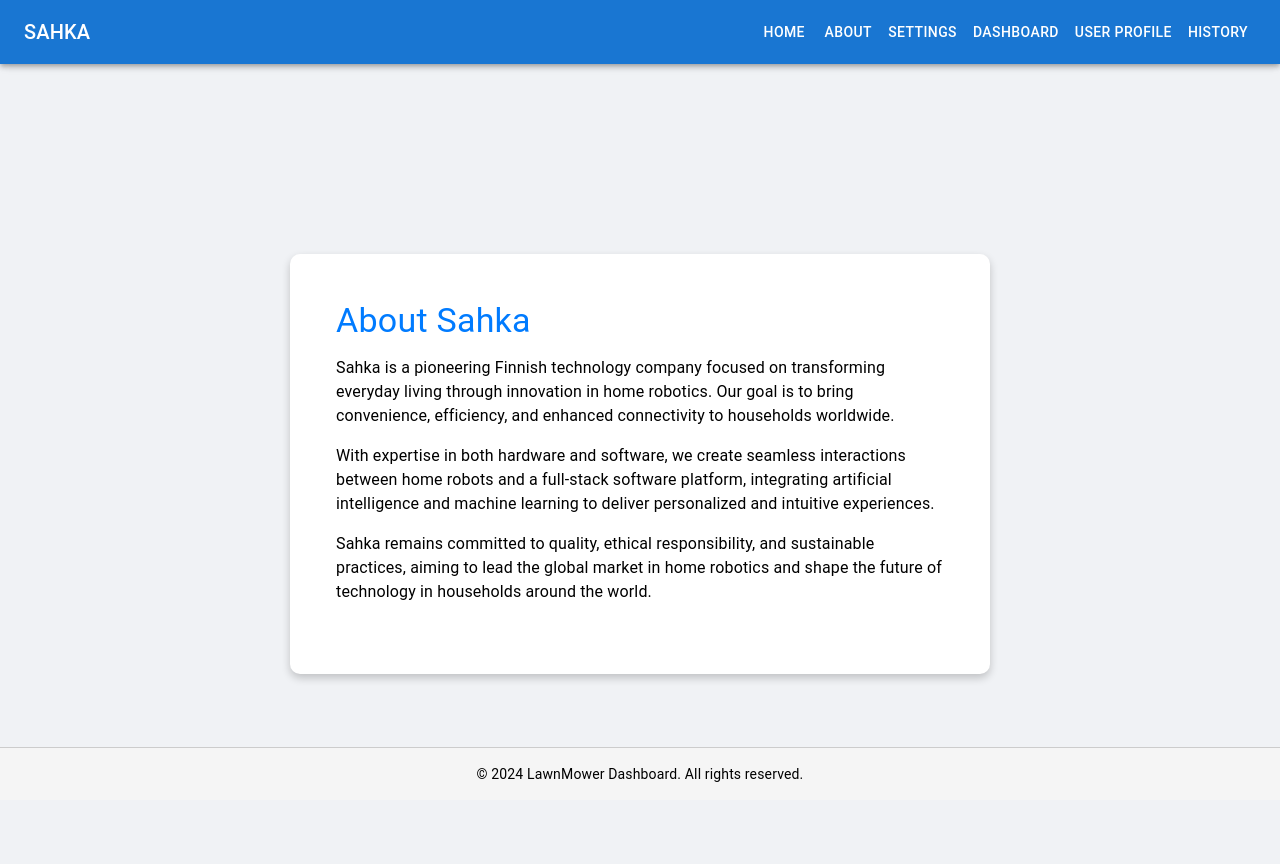
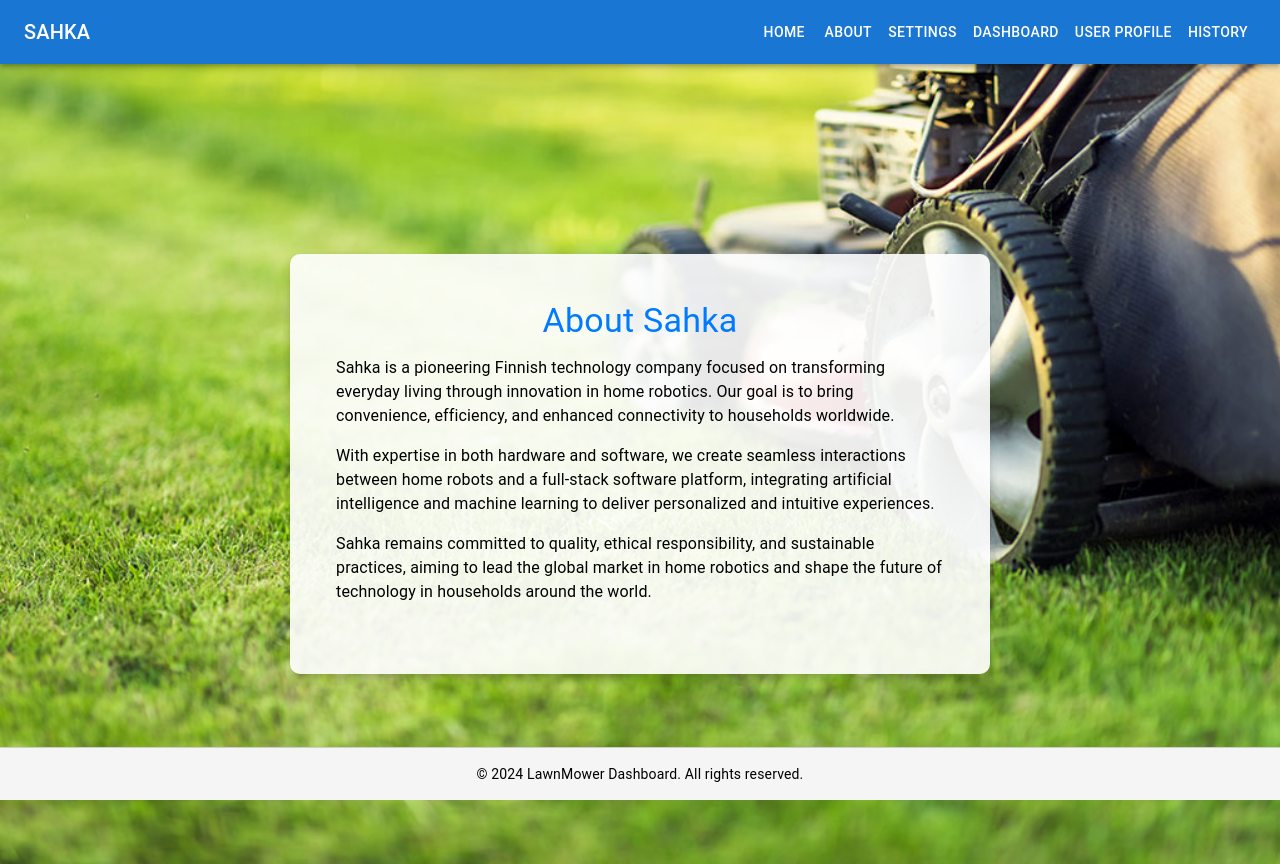
Before and after one commit to sameera474/lawnmower-control-panel, a React (Create React App) app in the folder frontend/: page /about in a window 1280 px wide. Built offline with nearby package versions, Linux system fonts and the light colour scheme; the HTML template or start-up script is replaced by a standard one.

Commit message:
change about page

```diff
--- a/frontend/src/pages/About.js
+++ b/frontend/src/pages/About.js
@@ -1,10 +1,8 @@
 import React from "react";
 import { Box, Typography, Card, CardContent } from "@mui/material";
-import { useDarkMode } from "../DarkModeContext";
+import backgroundImage from "../images/HomePage.jpg"; // Use the same background image
 
 const About = () => {
-  const { isDarkMode } = useDarkMode();
-
   return (
     <Box
       sx={{
@@ -13,15 +11,17 @@ const About = () => {
         justifyContent: "center",
         minHeight: "100vh",
         padding: "20px",
-        backgroundColor: isDarkMode ? "#121212" : "#f0f2f5",
-        color: isDarkMode ? "#b0bec5" : "#333",
+        backgroundImage: `url(${backgroundImage})`, // Background image
+        backgroundSize: "cover",
+        backgroundPosition: "center",
+        color: "#333", // Fixed text color
       }}
     >
       <Card
         sx={{
           maxWidth: 700,
-          backgroundColor: isDarkMode ? "#1e1e1e" : "#ffffff",
-          color: isDarkMode ? "#b0bec5" : "#000000",
+          backgroundColor: "rgba(255, 255, 255, 0.9)", // Semi-transparent background for readability
+          color: "#000000",
           padding: "30px",
           borderRadius: "10px",
           boxShadow: "0 4px 8px rgba(0, 0, 0, 0.2)",
@@ -32,8 +32,9 @@ const About = () => {
             variant="h4"
             gutterBottom
             sx={{
-              color: isDarkMode ? "#90caf9" : "#007bff",
+              color: "#007bff", // Title color
               marginBottom: "15px",
+              textAlign: "center",
             }}
           >
             About Sahka
```
